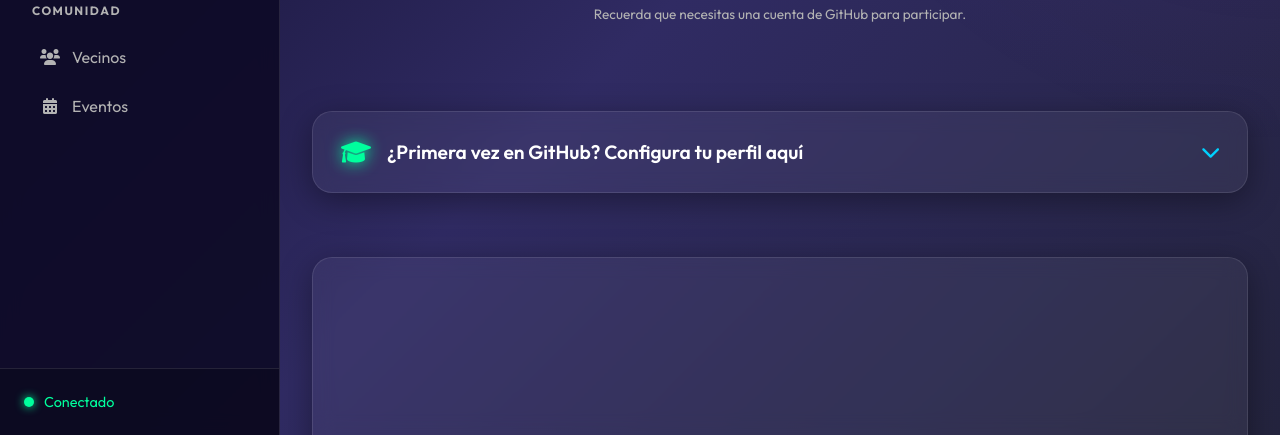
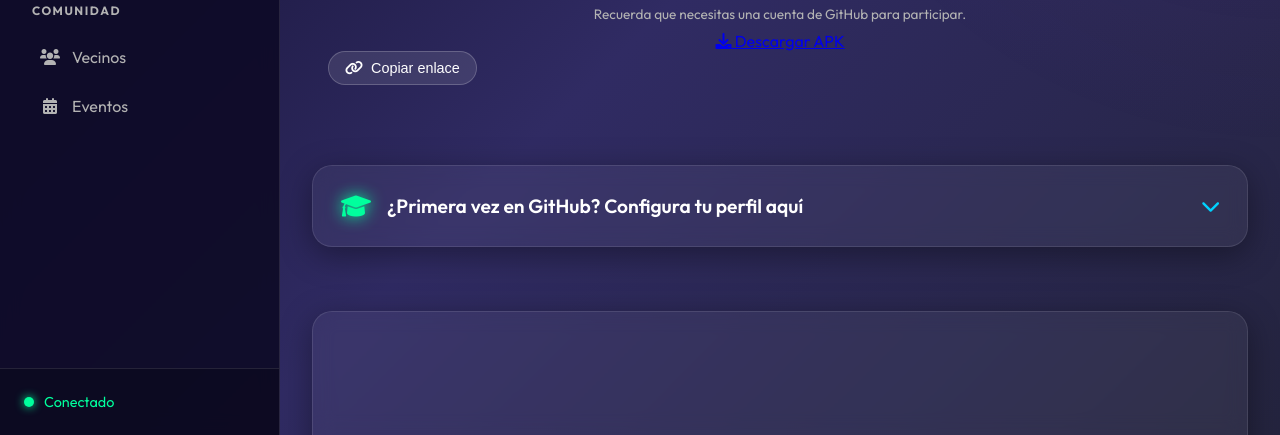
Before and after one commit to TilisaraoMarket/Tili-Chat, a plain HTML site: page index.html in a window 1280 px wide. Shown: the part 365-800 px from the top of the page. Drawn offline with Linux system fonts and the light colour scheme.

Commit message:
Add files via upload

```diff
--- a/index.html
+++ b/index.html
@@ -88,6 +88,15 @@
                         <p>Estás en el comienzo del canal <strong>#plaza-principal</strong>. Este es el lugar para
                             charlar con todos los vecinos.</p>
                         <p class="text-sm text-muted">Recuerda que necesitas una cuenta de GitHub para participar.</p>
+                        <div class="app-actions">
+                            <a id="downloadBtn" class="btn-primary" href="https://www.mediafire.com/file/s6il7reek6opcoy/Tili_Chat.apk/file" target="_blank" rel="noopener">
+                                <i class="fas fa-download"></i> Descargar APK
+                            </a>
+                            <button id="copyLinkBtn" class="btn-glass" onclick="copyLink()">
+                                <i class="fas fa-link"></i> Copiar enlace
+                            </button>
+                            <span id="copyFeedback" class="copy-feedback" aria-live="polite"></span>
+                        </div>
                     </div>
                 </div>
 
```
